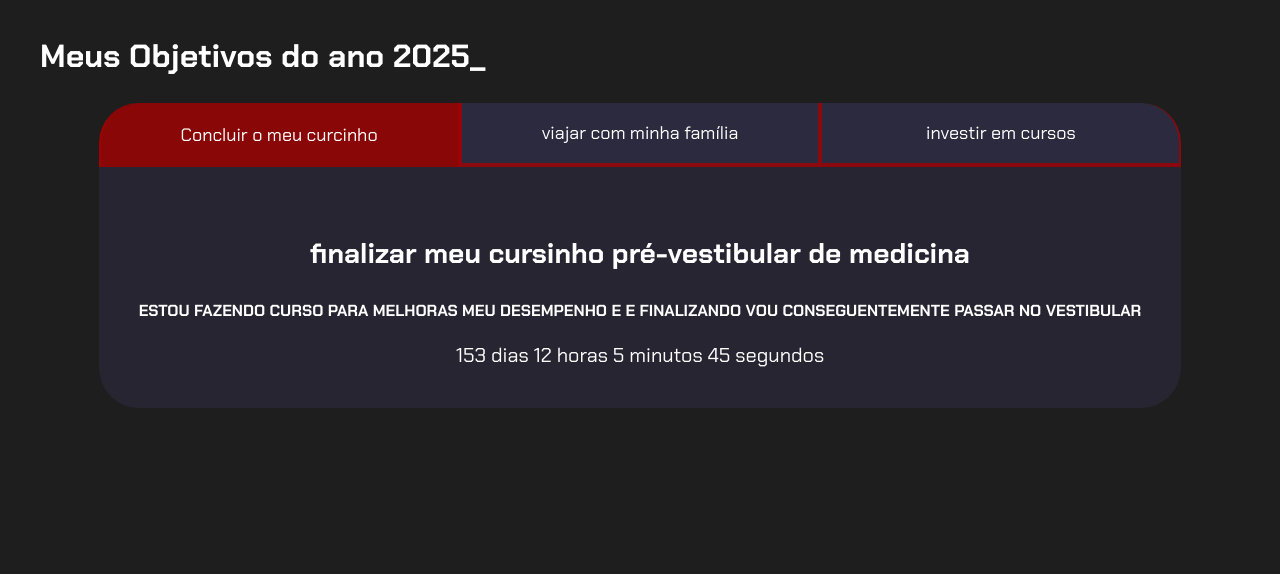
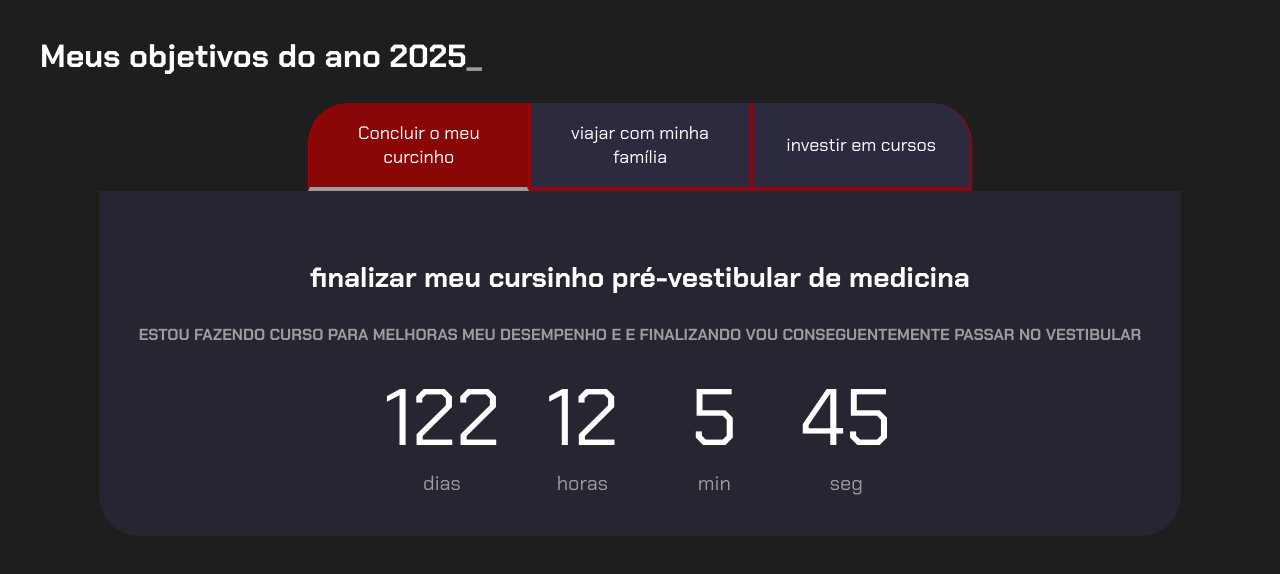
Before and after one commit to 3mimii/my-project-of-life, a plain HTML site: page index.html in a window 1280 px wide. Drawn offline with Linux system fonts and the light colour scheme.

Commit message:
aula 7, 8 e 9

```diff
--- a/index.html
+++ b/index.html
@@ -10,31 +10,84 @@
 
 <body>
     <section class="conteudo-principal">
-        <h2 class="titulo-principal">Meus Objetivos do ano 2025<span>_</span></h2>
+        <h2 class="titulo-principal">Meus objetivos do ano 2025<span>_</span></h2>
         <div class="conteudo">
             <div class="botoes">
                 <button class="botao ativo">Concluir o meu curcinho </button>
                 <button class="botao">viajar com minha família</button>
                 <button class="botao">investir em cursos</button>
             </div>
+            </div>
             <div class="abas-textos">
                 <div class="aba-conteudo ativo">
                     <h3 class="aba-conteudo-titulo-principal">finalizar meu cursinho pré-vestibular de medicina</h3>
                     <h4 class="aba-conteudo-titulo-secundario">estou fazendo curso para melhoras meu desempenho e e finalizando vou conseguentemente passar no vestibular</h4>
-                    <div class="contador"></div>
+                    <div class="contador">
+                        <div class="contador-digito">
+                            <p class="contador-digito-numero" id="dias0"></p>
+                            <p class="contador-digito-texto">dias</p>
+                        </div>
+                        <div class="contador-digito">
+                            <p class="contador-digito-numero" id="horas0"></p>
+                            <p class="contador-digito-texto">horas</p>
+                        </div>
+                        <div class="contador-digito">
+                            <p class="contador-digito-numero" id="min0"></p>
+                            <p class="contador-digito-texto">min</p>
+                        </div>
+                        <div class="contador-digito">
+                            <p class="contador-digito-numero" id="seg0"></p>
+                            <p class="contador-digito-texto">seg</p>
+                        </div>
+                    </div>
                 </div>
                 <div class="aba-conteudo">
                     <h3 class="aba-conteudo-titulo-principal">viajar no mínimo mas 3 vezes esse ano</h3>
                     <h4 class="aba-conteudo-titulo-secundario">quero passar mais tempo com minha famíla, aproveitando e relaxando</h4>
-                    <div class="contador"></div>
+                    <div class="contador">
+                        <div class="contador-digito">
+                            <p class="contador-digito-numero" id="dias1"></p>
+                            <p class="contador-digito-texto">dias</p>
+                        </div>
+                        <div class="contador-digito">
+                            <p class="contador-digito-numero" id="horas1"></p>
+                            <p class="contador-digito-texto">horas</p>
+                        </div>
+                        <div class="contador-digito">
+                            <p class="contador-digito-numero" id="min1"></p>
+                            <p class="contador-digito-texto">min</p>
+                        </div>
+                        <div class="contador-digito">
+                            <p class="contador-digito-numero" id="seg1"></p>
+                            <p class="contador-digito-texto">seg</p>
+                        </div>
+                    </div>
                 </div>
                 <div class="aba-conteudo">
                     <h3 class="aba-conteudo-titulo-principal">fazer cursos para agregar em meu currículo</h3>
                     <h4 class="aba-conteudo-titulo-secundario">cusos como fotografia, maquiagem, música, para aprofundar meus hobbis</h4>
-                    <div class="contador"></div>
+                    <div class="contador">
+                        <div class="contador-digito">
+                            <p class="contador-digito-numero" id="dias2"></p>
+                            <p class="contador-digito-texto">dias</p>
+                        </div>
+                        <div class="contador-digito">
+                            <p class="contador-digito-numero" id="horas2"></p>
+                            <p class="contador-digito-texto">horas</p>
+                        </div>
+                        <div class="contador-digito">
+                            <p class="contador-digito-numero" id="min2"></p>
+                            <p class="contador-digito-texto">min</p>
+                        </div>
+                        <div class="contador-digito">
+                            <p class="contador-digito-numero" id="seg2"></p>
+                            <p class="contador-digito-texto">seg</p>
+                        </div>
+                    </div>
                 </div>
-                </div>
-            </div>
+                <div class="aba-conteudo">
+
+
         </div>
     </section>
     <script src="main.js"></script>
--- a/main.js
+++ b/main.js
@@ -15,12 +15,12 @@ for (let i = 0; i < botoes.length; i++) {
 }
 
 const contadores = document.querySelectorAll(".contador");
-const tempoObjetivo1 = new Date("2025-11-05T00:00:00");
+const tempoObjetivo1 = new Date("2025-10-05T00:00:00");
 const tempoObjetivo2 = new Date("2025-12-05T00:00:00");
 const tempoObjetivo3 = new Date("2025-12-30T00:00:00");
+const tempoObjetivo4 = new Date("2025-09-01T00:00:00");
 
-
-const tempos = [tempoObjetivo1, tempoObjetivo2, tempoObjetivo3,];
+const tempos = [tempoObjetivo1, tempoObjetivo2, tempoObjetivo3, tempoObjetivo4];
 
 
 function calculaTempo(tempoObjetivo) {
@@ -35,15 +35,18 @@ function calculaTempo(tempoObjetivo) {
     minutos %= 60;
     horas %= 24;
     if (tempoFinal > 0) {
-        return dias + " dias " + horas + " horas " + minutos + " minutos " + segundos + " segundos";
+        return [dias, horas, minutos, segundos];
     } else {
-        return "Prazo Finalizado";
+        return [0, 0, 0, 0];
     }
 }
 
 function atualizaCronometro() {
     for (let i = 0; i < contadores.length; i++) {
-        contadores[i].textContent = calculaTempo(tempos[i]);
+        document.getElementById("dias" + i).textContent = calculaTempo(tempos[i])[0];
+        document.getElementById("horas" + i).textContent = calculaTempo(tempos[i])[1];
+        document.getElementById("min" + i).textContent = calculaTempo(tempos[i])[2];
+        document.getElementById("seg" + i).textContent = calculaTempo(tempos[i])[3];
     }
 }
 
--- a/style.css
+++ b/style.css
@@ -33,11 +33,12 @@ body {
 }
 
 .titulo-principal span {
-    color: var(--roxo);
+    color: var(--verde);
 }
 
+
 .botao {
-    font-family: "Chakra Petch", sans-serif;
+    font-family: 'Chakra Petch', sans-serif;
     background-color: var(--botao-inativo);
     color: var(--branco);
     display: flex;
@@ -59,9 +60,10 @@ body {
 .botoes {
     display: block;
 }
+
 .botao.ativo {
     background-color: var(--botao-ativo);
-    border-bottom: 4px solid var(--roxo);
+    border-bottom: 4px solid var(--verde);
 }
 
 .abas-textos {
@@ -85,12 +87,33 @@ body {
 
 .aba-conteudo-titulo-secundario {
     text-align: center;
-    color: var(--roxo);
+    color: var(--verde);
     text-transform: uppercase;
 }
+
 .contador {
+    display: flex;
+    justify-content: center;
+    flex-wrap: wrap;
+}
+
+.contador-digito {
+    padding: 0 16px;
+    text-align: center;
+    min-width: 100px;
+}
+
+.contador-digito-numero {
+    font-size: 80px;
+    margin: 0;
+
+}
+
+.contador-digito-texto {
+    color: var(--verde);
     font-size: 20px;
-    text-align: center;
+    margin: 0;
+
 }
 
 @media screen and (min-width: 768px) {
```
